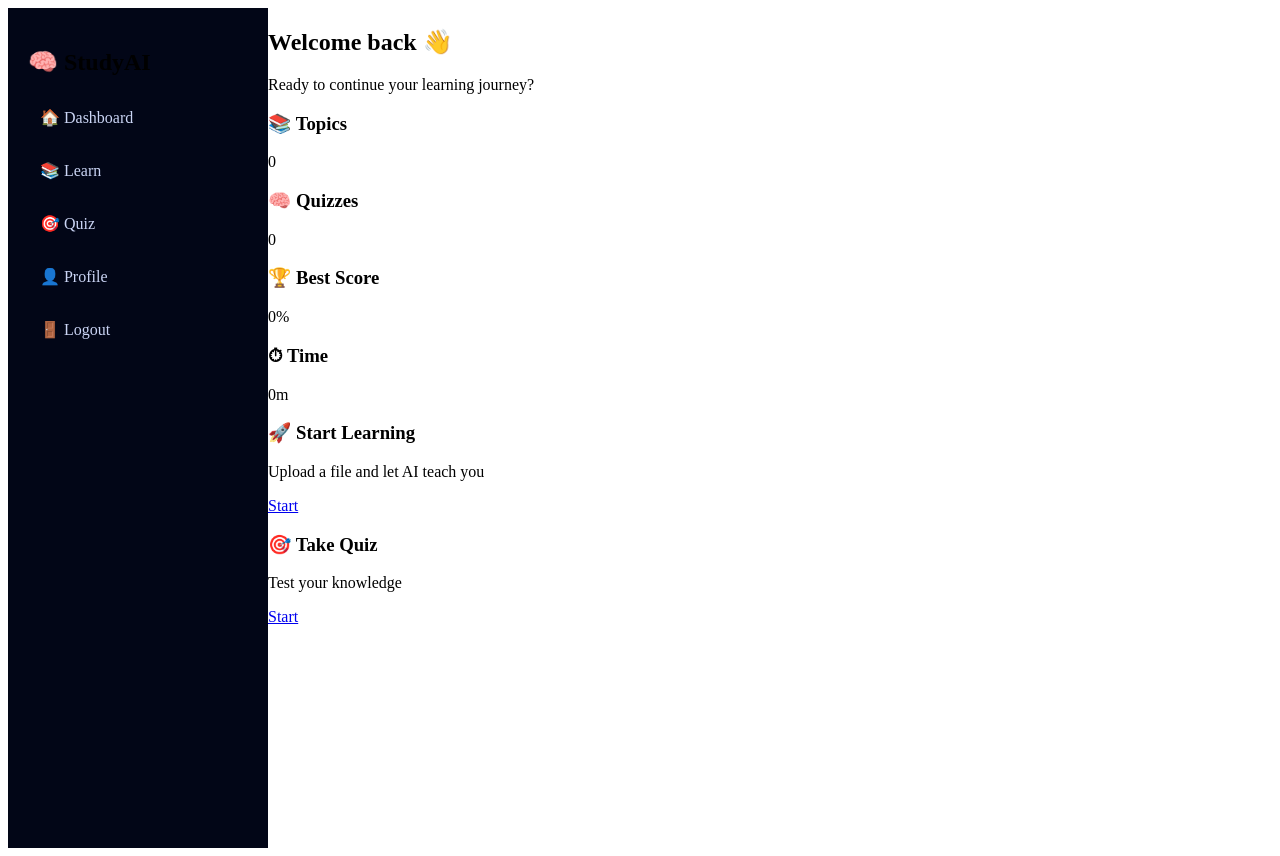
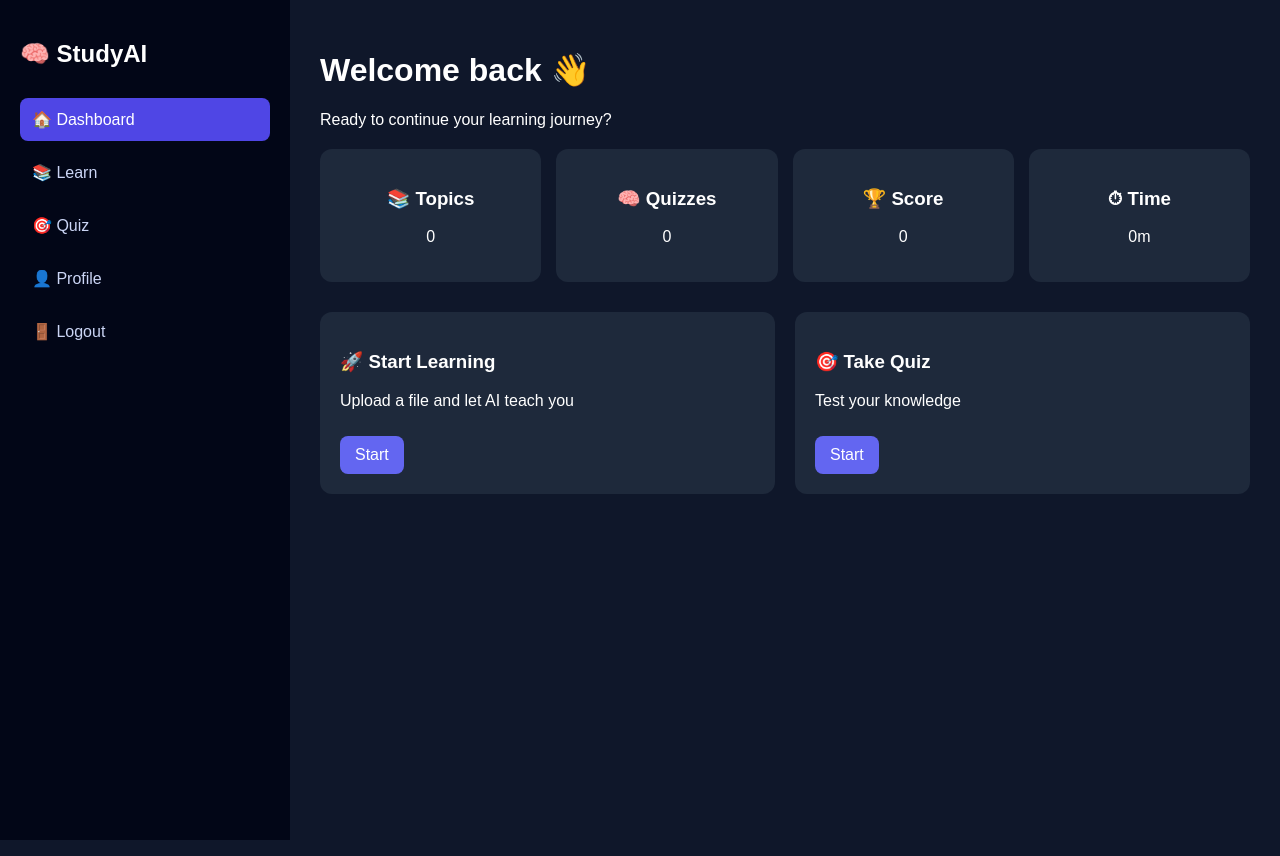
Before and after one commit to blessingdoughan2010-commits/ai-study-app, a Flask app: page /dashboard in a window 1280 px wide. Run offline with Flask 3, Linux system fonts and the light colour scheme; the visitor is signed in with stand-in values (Sample User, id 1).

Commit message:
fixed dashboard layout properly

```diff
--- a/app.py
+++ b/app.py
@@ -32,7 +32,7 @@
 def load_user(user_id):
     return User.query.get(int(user_id))
 
-# CREATE DB (IMPORTANT FOR RENDER)
+# CREATE DB
 with app.app_context():
     db.create_all()
 
@@ -49,31 +49,42 @@
             return data[0].get("generated_text", "No response")
 
         return "⏳ AI loading..."
-    except:
+    except Exception as e:
+        print("AI ERROR:", e)
         return "❌ AI error"
 
 # ================= FILE =================
 def read_file(file):
-    if file.filename.endswith(".txt"):
-        return file.read().decode("utf-8")
+    try:
+        if file.filename.endswith(".txt"):
+            return file.read().decode("utf-8")
 
-    if file.filename.endswith(".pdf"):
-        reader = PyPDF2.PdfReader(file)
-        text = ""
-        for p in reader.pages:
-            text += p.extract_text() or ""
-        return text
+        if file.filename.endswith(".pdf"):
+            reader = PyPDF2.PdfReader(file)
+            text = ""
 
-    return "Unsupported file"
+            for page in reader.pages:
+                content = page.extract_text()
+                if content:
+                    text += content
+
+            if text.strip() == "":
+                return "⚠️ Could not read text from PDF."
+
+            return text
+
+        return "Unsupported file format"
+
+    except Exception as e:
+        print("PDF ERROR:", e)
+        return "❌ Error reading file"
 
 # ================= ROUTES =================
 
-# HOME (fix 404)
 @app.route("/")
 def home():
     return redirect("/dashboard")
 
-# DASHBOARD (fixed)
 @app.route("/dashboard")
 @login_required
 def dashboard():
@@ -84,7 +95,7 @@
         total=current_user.total
     )
 
-# LEARN (FILE-FIRST)
+# ================= LEARN =================
 @app.route("/learn", methods=["GET", "POST"])
 @login_required
 def learn():
@@ -93,33 +104,42 @@
 
     if request.method == "POST":
 
-        if "file" in request.files:
+        if "file" not in request.files:
+            chat.append({
+                "role": "bot",
+                "text": "📄 Please upload a file."
+            })
+
+        else:
             f = request.files["file"]
 
-            if f.filename:
-                content = read_file(f)[:2000]
+            if f.filename == "":
+                chat.append({
+                    "role": "bot",
+                    "text": "⚠️ No file selected."
+                })
 
-                reply = ask_ai(
-                    f"You are a teacher. Teach this in a simple way:\n{content}"
-                )
+            else:
+                content = read_file(f)
 
-                chat.append({"role": "bot", "text": reply})
+                if "❌" in content or "⚠️" in content:
+                    chat.append({
+                        "role": "bot",
+                        "text": content
+                    })
+                else:
+                    reply = ask_ai(
+                        f"You are a teacher. Teach this simply:\n{content[:1500]}"
+                    )
 
-                current_user.chat = json.dumps(chat)
-                db.session.commit()
+                    chat.append({"role": "bot", "text": reply})
 
-        else:
-            chat.append({
-                "role": "bot",
-                "text": "📄 Please upload a file so I can teach you from it."
-            })
-
-            current_user.chat = json.dumps(chat)
-            db.session.commit()
+        current_user.chat = json.dumps(chat)
+        db.session.commit()
 
     return render_template("learn.html", chat=chat)
 
-# QUIZ
+# ================= QUIZ =================
 @app.route("/quiz", methods=["GET", "POST"])
 @login_required
 def quiz():
@@ -143,7 +163,7 @@
 
     return render_template("quiz.html", quiz=quiz_data)
 
-# PROFILE
+# ================= PROFILE =================
 @app.route("/profile")
 @login_required
 def profile():
@@ -154,7 +174,7 @@
         total=current_user.total
     )
 
-# LOGIN
+# ================= LOGIN =================
 @app.route("/login", methods=["GET","POST"])
 def login():
     if request.method == "POST":
@@ -169,7 +189,7 @@
 
     return render_template("login.html")
 
-# REGISTER
+# ================= REGISTER =================
 @app.route("/register", methods=["GET","POST"])
 def register():
     if request.method == "POST":
@@ -187,7 +207,7 @@
 
     return render_template("register.html")
 
-# LOGOUT
+# ================= LOGOUT =================
 @app.route("/logout")
 @login_required
 def logout():
--- a/static/style.css
+++ b/static/style.css
@@ -1,21 +1,87 @@
+body {
+    margin: 0;
+    font-family: Arial, sans-serif;
+    background: #0f172a;
+    color: white;
+}
+
+/* LAYOUT */
+.container {
+    display: flex;
+}
+
+/* SIDEBAR */
 .sidebar {
+    width: 250px;
+    height: 100vh;
     background: #020617;
-    width: 220px;
-    height: 100vh;
     padding: 20px;
+}
+
+.sidebar h2 {
+    margin-bottom: 30px;
 }
 
 .sidebar a {
     display: block;
     padding: 12px;
+    margin-bottom: 10px;
     border-radius: 8px;
+    text-decoration: none;
     color: #cbd5f5;
-    text-decoration: none;
-    margin-bottom: 10px;
-    transition: 0.3s;
 }
 
-.sidebar a:hover {
+.sidebar a:hover,
+.sidebar .active {
     background: #4f46e5;
     color: white;
 }
+
+/* MAIN */
+.main {
+    flex: 1;
+    padding: 30px;
+}
+
+/* TOP */
+.top {
+    margin-bottom: 20px;
+}
+
+/* STATS */
+.stats {
+    display: grid;
+    grid-template-columns: repeat(4, 1fr);
+    gap: 15px;
+    margin-bottom: 30px;
+}
+
+.card {
+    background: #1e293b;
+    padding: 20px;
+    border-radius: 12px;
+    text-align: center;
+}
+
+/* ACTIONS */
+.actions {
+    display: grid;
+    grid-template-columns: 1fr 1fr;
+    gap: 20px;
+}
+
+.action {
+    background: #1e293b;
+    padding: 20px;
+    border-radius: 12px;
+}
+
+.action a {
+    display: inline-block;
+    margin-top: 10px;
+    padding: 10px 15px;
+    background: #6366f1;
+    border-radius: 8px;
+    text-decoration: none;
+    color: white;
+}
--- a/templates/dashboard.html
+++ b/templates/dashboard.html
@@ -4,30 +4,28 @@
     <meta charset="UTF-8">
     <title>Dashboard</title>
 
-    <!-- LINK TO CSS -->
     <link rel="stylesheet" href="{{ url_for('static', filename='style.css') }}">
 </head>
 <body>
 
-<div style="display: flex;">
+<div class="container">
 
     <!-- SIDEBAR -->
     <div class="sidebar">
         <h2>🧠 StudyAI</h2>
 
-        <a href="/dashboard">🏠 Dashboard</a>
+        <a href="/dashboard" class="active">🏠 Dashboard</a>
         <a href="/learn">📚 Learn</a>
         <a href="/quiz">🎯 Quiz</a>
         <a href="/profile">👤 Profile</a>
         <a href="/logout">🚪 Logout</a>
     </div>
 
-    <!-- MAIN CONTENT -->
-    <div class="main-content">
+    <!-- MAIN -->
+    <div class="main">
 
-        <!-- TOP CARD -->
-        <div class="top-card">
-            <h2>Welcome back 👋</h2>
+        <div class="top">
+            <h1>Welcome back 👋</h1>
             <p>Ready to continue your learning journey?</p>
         </div>
 
@@ -35,17 +33,17 @@
         <div class="stats">
             <div class="card">
                 <h3>📚 Topics</h3>
-                <p>0</p>
+                <p>{{ total }}</p>
             </div>
 
             <div class="card">
                 <h3>🧠 Quizzes</h3>
-                <p>0</p>
+                <p>{{ total }}</p>
             </div>
 
             <div class="card">
-                <h3>🏆 Best Score</h3>
-                <p>0%</p>
+                <h3>🏆 Score</h3>
+                <p>{{ score }}</p>
             </div>
 
             <div class="card">
@@ -56,13 +54,13 @@
 
         <!-- ACTIONS -->
         <div class="actions">
-            <div class="action-card">
+            <div class="action">
                 <h3>🚀 Start Learning</h3>
                 <p>Upload a file and let AI teach you</p>
                 <a href="/learn">Start</a>
             </div>
 
-            <div class="action-card">
+            <div class="action">
                 <h3>🎯 Take Quiz</h3>
                 <p>Test your knowledge</p>
                 <a href="/quiz">Start</a>
@@ -70,6 +68,7 @@
         </div>
 
     </div>
+
 </div>
 
 </body>
```
